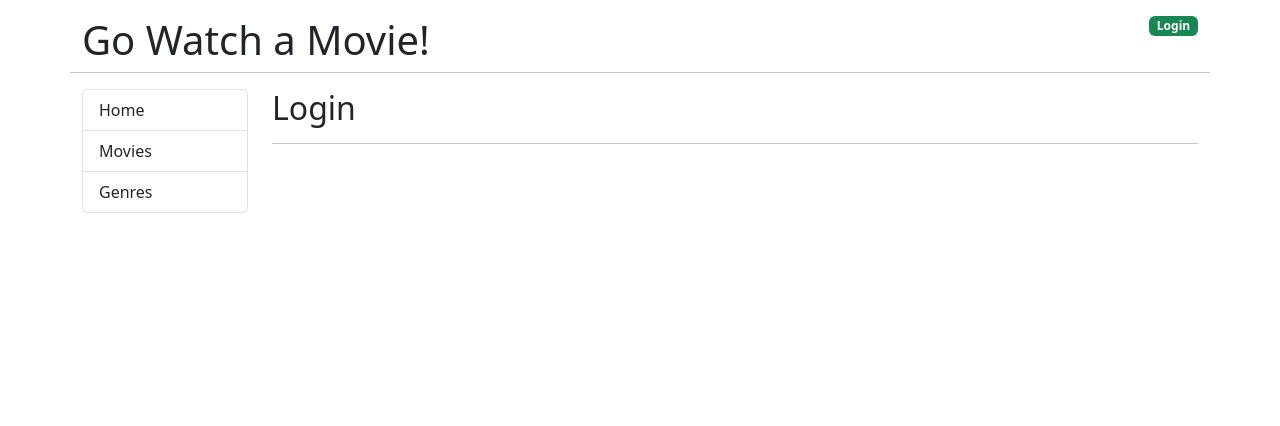
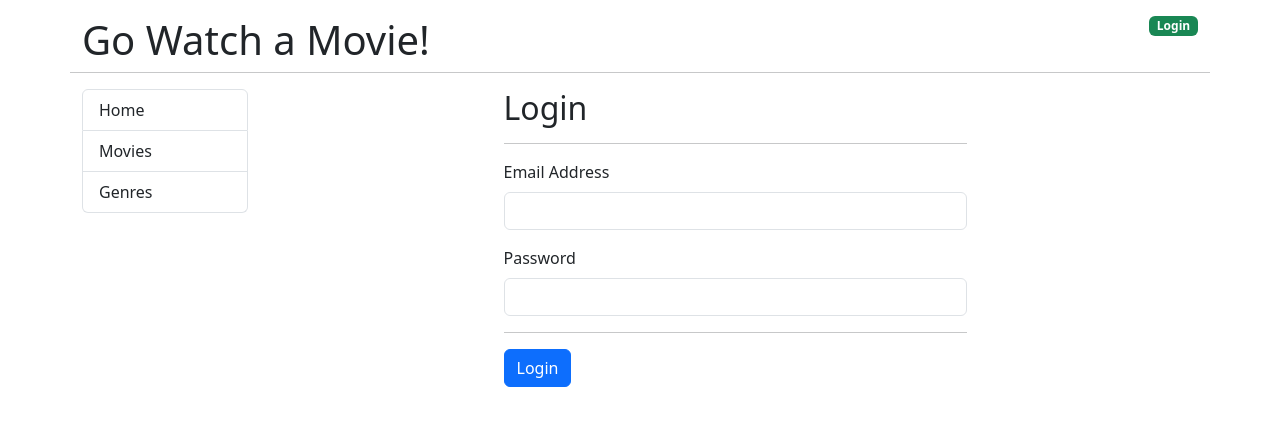
Before and after one commit to amirhasanpour/Golang-and-React.js-Movie-Platform, a React (Create React App) app in the folder go-movies-front-end/: page /login in a window 1280 px wide. Shown: the top 426 px of the page. Built offline with nearby package versions, Linux system fonts and the light colour scheme.

Commit message:
Create login form

```diff
--- a/go-movies-front-end/src/components/Login.jsx
+++ b/go-movies-front-end/src/components/Login.jsx
@@ -1,9 +1,51 @@
+import { useState } from "react";
+import Input from "./form/Input";
+
 const Login = () => {
+    const [email, setEmail] = useState("");
+    const [password, setPassword] = useState("");
+
+    const handleSubmit = (event) => {
+        event.preventDefault();
+
+        if (email == "admin@example.com") {
+
+        }
+    }
 
     return (
-        <div>
+        <div className="col-md-6 offset-md-3">
             <h2>Login</h2>
             <hr />
+
+            <form onSubmit={handleSubmit}>
+                <Input
+                    title="Email Address"
+                    type="email"
+                    className="form-control"
+                    name="email"
+                    autoComplete="email-new"
+                    onChange={(event) => setEmail(event.target.value)}
+                />
+
+                <Input
+                    title="Password"
+                    type="password"
+                    className="form-control"
+                    name="password"
+                    autoComplete="password-new"
+                    onChange={(event) => setPassword(event.target.value)}
+                />
+
+                <hr />
+
+                <input
+                    type="submit"
+                    className="btn btn-primary"
+                    value="Login"
+                />
+
+            </form>
         </div>
     )
 }
--- /dev/null
+++ b/go-movies-front-end/src/components/form/Input.jsx
@@ -0,0 +1,25 @@
+import { forwardRef } from "react";
+
+const Input = forwardRef((props, ref) => {
+    return(
+        <div className="mb-3">
+            <label htmlFor={props.name} className="form-label">
+                {props.title}
+            </label>
+            <input
+                type={props.type}
+                className={props.className}
+                id={props.name}
+                ref={ref}
+                name={props.name}
+                placeholder={props.placeholder}
+                onChange={props.onChange}
+                autoComplete={props.autoComplete}
+                value={props.value}
+            />
+            <div className={props.errorDiv}>{props.errorMsg}</div>
+        </div>
+    )
+})
+
+export default Input;
```
